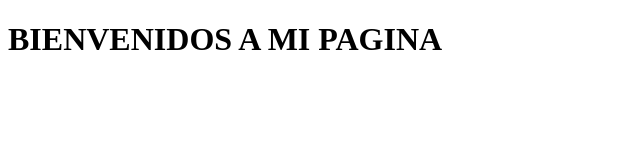
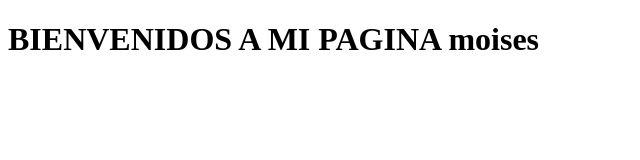
Before and after one commit to Moises991/ProyectoFinal_moises, a plain HTML site: page index.html in a window 1280 px wide. Shown: the whole page, without its empty margins (0-640 px from the left). Drawn offline with Linux system fonts and the light colour scheme.

Commit message:
Update index.html

```diff
--- a/index.html
+++ b/index.html
@@ -7,6 +7,6 @@
     <title>Document</title>
 </head>
 <body>
-    <h1>BIENVENIDOS A MI PAGINA</h1>
+    <h1>BIENVENIDOS A MI PAGINA moises</h1>
 </body>
 </html>
```
